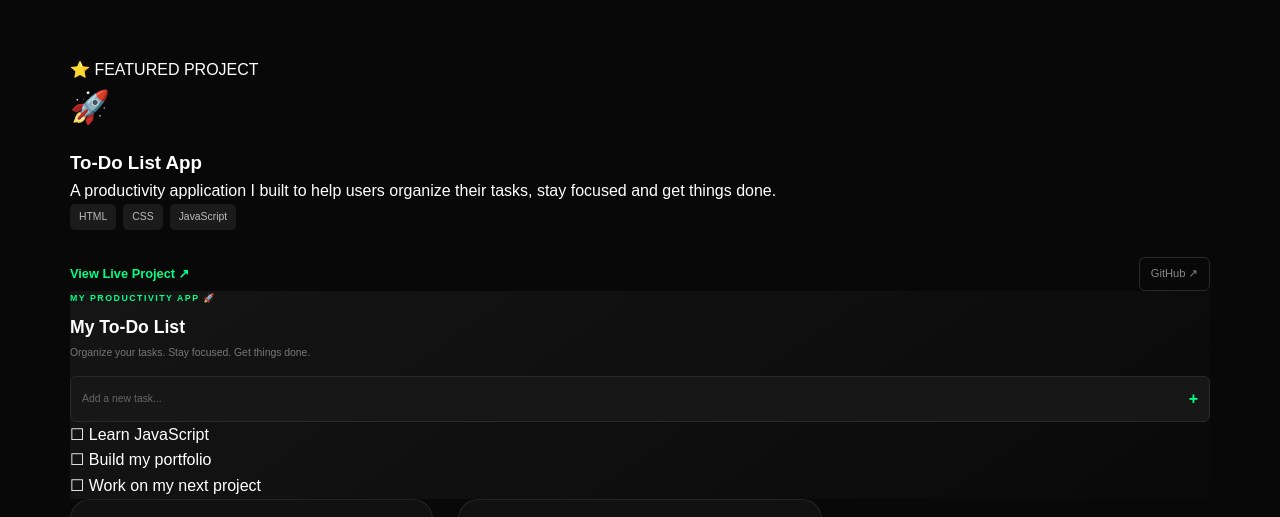
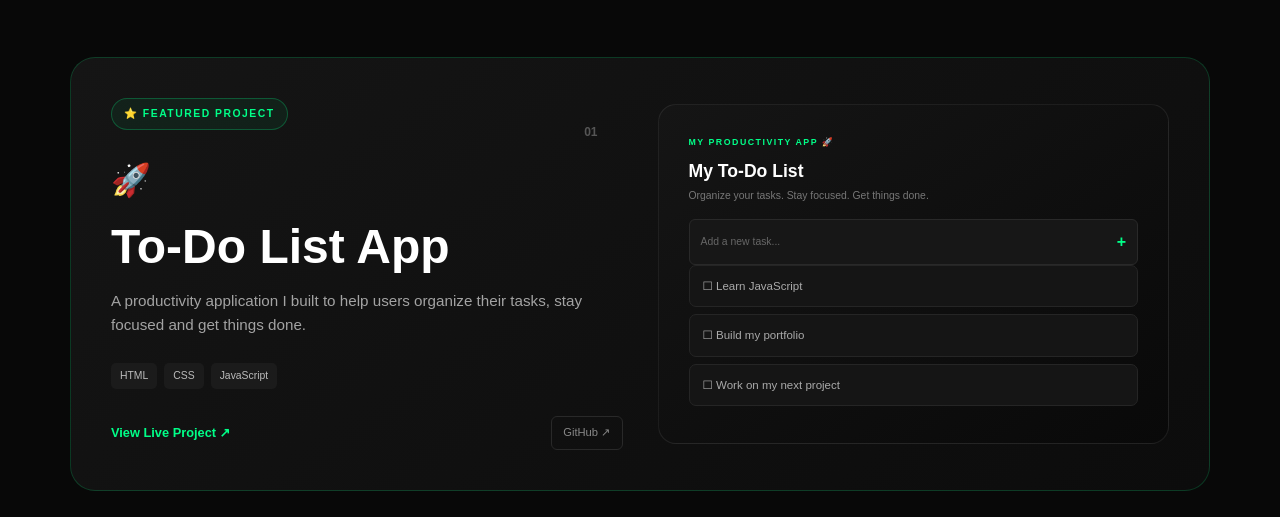
Before and after one commit to russette/my-website, a plain HTML site: page index.html in a window 1280 px wide. Shown: the part 2529-3046 px from the top of the page. Drawn offline with Linux system fonts and the light colour scheme.

Commit message:
Add styles for featured project section

```diff
--- a/style.css
+++ b/style.css
@@ -1189,3 +1189,134 @@
     }
 
 }
+/* FEATURED PROJECT */
+
+.featured-project {
+    display: grid;
+    grid-template-columns: 1fr 1fr;
+    gap: 35px;
+    align-items: center;
+
+    background: linear-gradient(145deg, #151515, #0c0c0c);
+
+    border: 1px solid rgba(0, 255, 136, 0.18);
+    border-radius: 25px;
+
+    padding: 40px;
+    margin-bottom: 30px;
+
+    overflow: hidden;
+    position: relative;
+
+    transition: 0.3s ease;
+}
+
+.featured-project:hover {
+    transform: translateY(-6px);
+    border-color: rgba(0, 255, 136, 0.5);
+    box-shadow: 0 25px 70px rgba(0, 0, 0, 0.45);
+}
+
+.featured-content {
+    position: relative;
+    z-index: 2;
+}
+
+.featured-label {
+    display: inline-block;
+
+    color: var(--accent);
+
+    border: 1px solid rgba(0, 255, 136, 0.25);
+
+    background: rgba(0, 255, 136, 0.06);
+
+    padding: 7px 12px;
+
+    border-radius: 20px;
+
+    font-size: 0.65rem;
+    font-weight: 700;
+
+    letter-spacing: 1.5px;
+
+    margin-bottom: 25px;
+}
+
+.featured-content h3 {
+    font-size: 3rem;
+    line-height: 1.1;
+    margin-bottom: 15px;
+}
+
+.featured-content > p {
+    max-width: 520px;
+    color: var(--muted);
+    font-size: 0.95rem;
+    margin-bottom: 25px;
+}
+
+.featured-preview {
+    min-height: 330px;
+
+    border-radius: 18px;
+
+    border: 1px solid rgba(255, 255, 255, 0.08);
+
+    padding: 30px;
+
+    display: flex;
+    flex-direction: column;
+    justify-content: center;
+
+    background: linear-gradient(145deg, #151515, #090909);
+}
+
+.preview-task {
+    background: #151515;
+
+    border: 1px solid #252525;
+
+    border-radius: 7px;
+
+    padding: 11px 13px;
+
+    color: #aaaaaa;
+
+    font-size: 0.72rem;
+
+    margin-bottom: 7px;
+}
+
+
+/* FEATURED PROJECT MOBILE */
+
+@media (max-width: 800px) {
+
+    .featured-project {
+        grid-template-columns: 1fr;
+        padding: 30px;
+    }
+
+    .featured-preview {
+        min-height: 280px;
+    }
+
+}
+
+@media (max-width: 650px) {
+
+    .featured-project {
+        padding: 22px;
+    }
+
+    .featured-content h3 {
+        font-size: 2rem;
+    }
+
+    .featured-preview {
+        min-height: 250px;
+        padding: 22px;
+    }
+
+}
```
